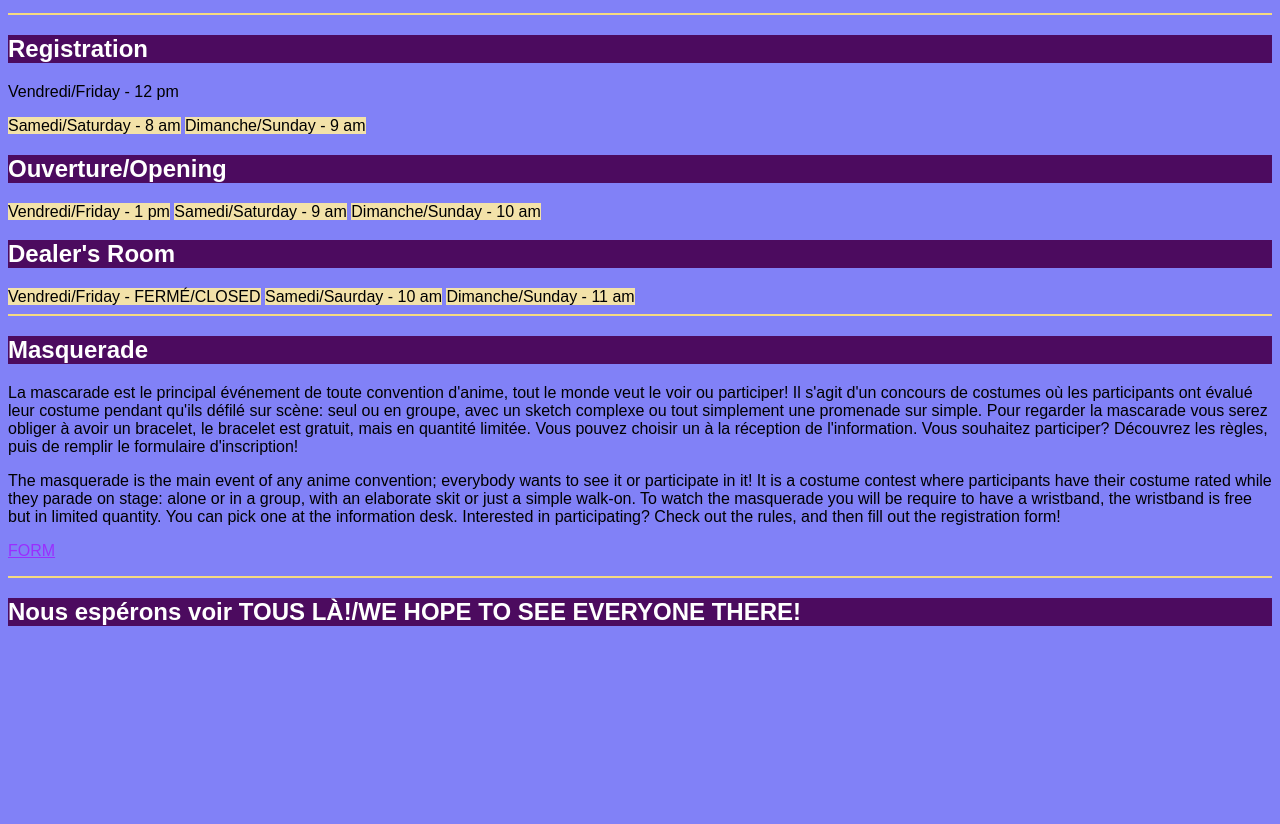
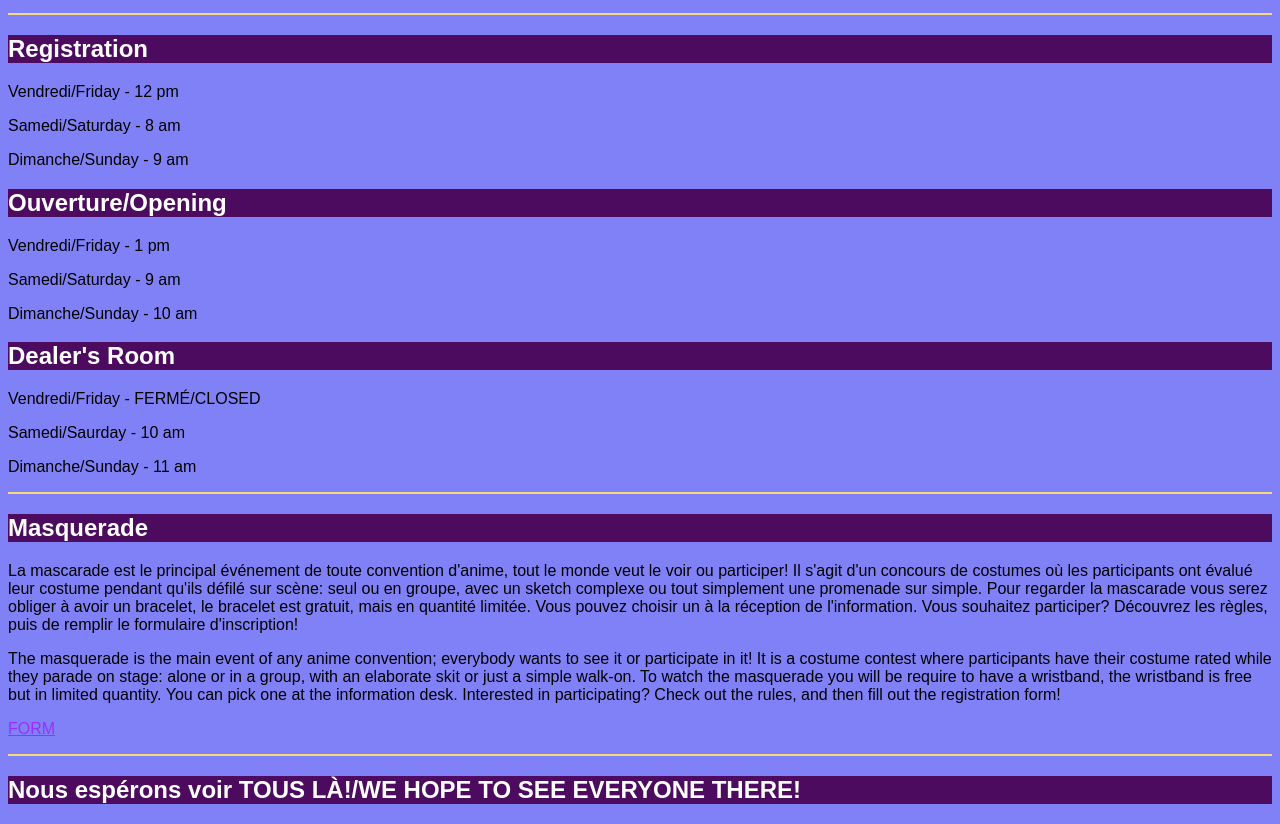
Before and after one commit to histtranger/activity-css, a plain HTML site: page index.html in a window 1280 px wide. Shown: the part 826-1650 px from the top of the page. Before the commit the page ends 1472 px from the top, so only its background shows below. Drawn offline with Linux system fonts and the light colour scheme.

Commit message:
fidlksam,

```diff
--- a/index.html
+++ b/index.html
@@ -30,18 +30,18 @@
 
 <h2>Registration</h2>
     <p>Vendredi/Friday - 12 pm</p>
-    <bullet>Samedi/Saturday - 8 am</bullet>
-    <bullet>Dimanche/Sunday - 9 am</bullet>
+    <p>Samedi/Saturday - 8 am</p>
+    <p>Dimanche/Sunday - 9 am</p>
 
 <h2>Ouverture/Opening</h2>
-    <bullet>Vendredi/Friday - 1 pm</bullet>
-    <bullet>Samedi/Saturday - 9 am</bullet>
-    <bullet>Dimanche/Sunday - 10 am</bullet>
+    <p>Vendredi/Friday - 1 pm</p>
+    <p>Samedi/Saturday - 9 am</p>
+    <p>Dimanche/Sunday - 10 am</p>
 
 <h2>Dealer's Room</h2>
-        <bullet>Vendredi/Friday - FERMÉ/CLOSED</bullet>
-        <bullet>Samedi/Saurday - 10 am</bullet>
-        <bullet>Dimanche/Sunday - 11 am</bullet>
+        <p>Vendredi/Friday - FERMÉ/CLOSED</p>
+        <p>Samedi/Saurday - 10 am</p>
+        <p>Dimanche/Sunday - 11 am</p>
 <hr>
 <h2> Masquerade</h2>
     <p>La mascarade est le principal événement de toute convention d'anime, tout le monde veut le voir ou participer! Il s'agit d'un concours de costumes où les participants ont évalué leur costume pendant qu'ils défilé sur scène: seul ou en groupe, avec un sketch complexe ou tout simplement une promenade sur simple. Pour regarder la mascarade vous serez obliger à avoir un bracelet, le bracelet est gratuit, mais en quantité limitée. Vous pouvez choisir un à la réception de l'information.
```
